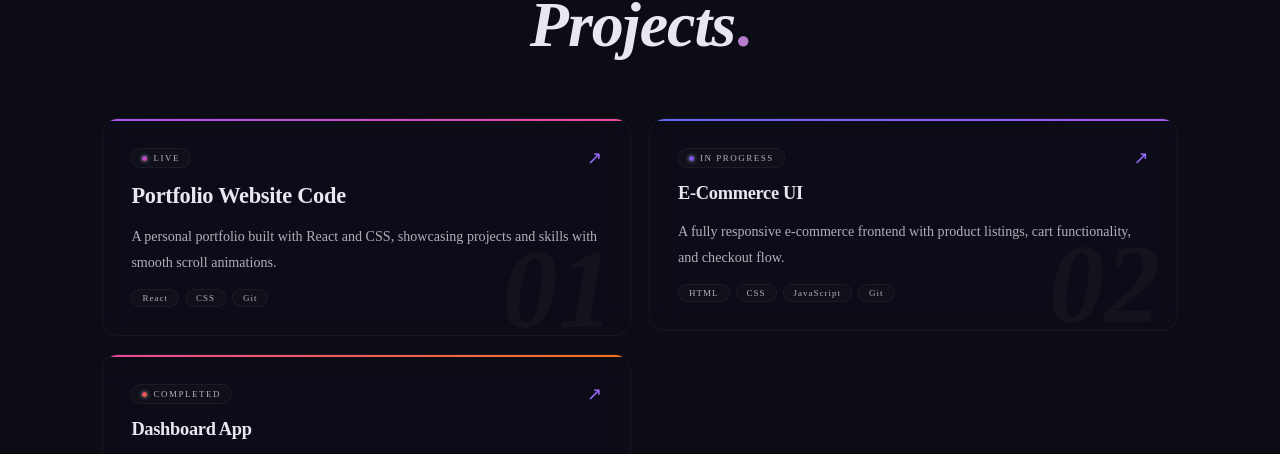
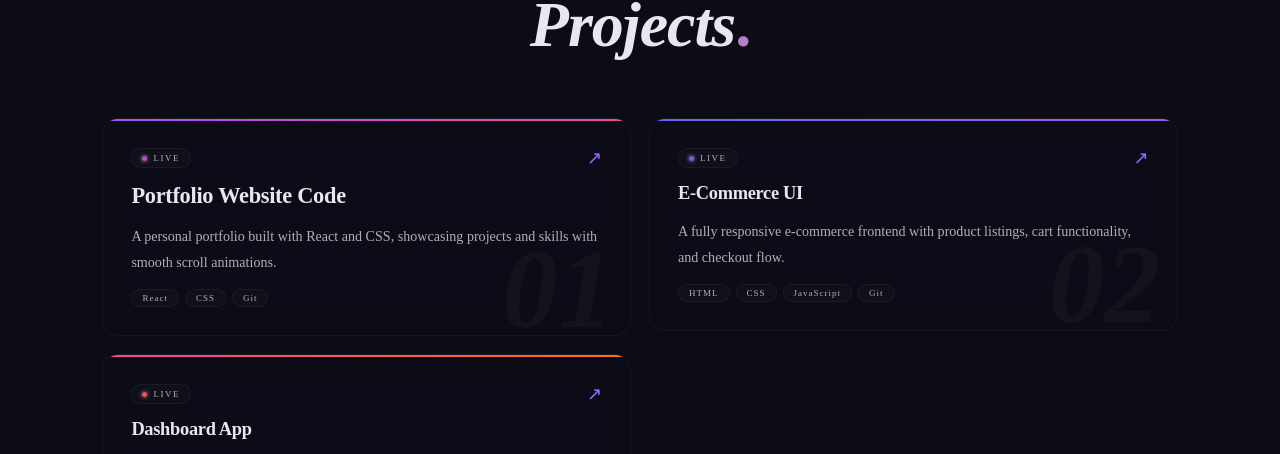
Before and after one commit to Guravh/Portfolio, a React (Vite) app: page / in a window 1280 px wide. Shown: the part 2088-2542 px from the top of the page. Built offline with nearby package versions, Linux system fonts and the light colour scheme; a web font is replaced by a local one.

Commit message:
Project section updated

```diff
--- a/src/Components/Projects.jsx
+++ b/src/Components/Projects.jsx
@@ -14,7 +14,7 @@ const CARD_GLOWS = [
 	"rgba(6, 182, 212, 0.25)",
 ];
 
-const STATUSES = ["Live", "In Progress", "Completed", "Live"];
+// const STATUSES = ["Live", "In Progress", "Completed", "Live"];
 
 const Projects = () => {
 	const handleMouseMove = (e, card) => {
@@ -68,7 +68,7 @@ const Projects = () => {
 											background: CARD_GRADIENTS[i % CARD_GRADIENTS.length],
 										}}
 									/>
-									{STATUSES[i % STATUSES.length]}
+                  {item.status}
 								</span>
 								<span className="projects__arrow">↗</span>
 							</div>
--- a/src/Data/index.js
+++ b/src/Data/index.js
@@ -90,18 +90,21 @@ const PROJECTS = [
 		desc: "A personal portfolio built with React and CSS, showcasing projects and skills with smooth scroll animations.",
 		tags: ["React", "CSS", "Git"],
 		link: "https://github.com/Guravh/Portfolio",
+		status: "Live",
 	},
 	{
 		title: "E-Commerce UI",
 		desc: "A fully responsive e-commerce frontend with product listings, cart functionality, and checkout flow.",
 		tags: ["HTML", "CSS", "JavaScript", "Git"],
 		link: "https://hexashop-store.vercel.app/",
+		status: "Live",
 	},
 	{
 		title: "Dashboard App",
 		desc: "An analytics dashboard with dynamic charts, dark mode support, and a clean component-based architecture.",
 		tags: ["React", "CSS Grid", "Git"],
 		link: "https://dashboard-app-eta-tawny.vercel.app/",
+		status: "Live",
 	},
 	// {
 	// 	title: "Landing Page",
```
